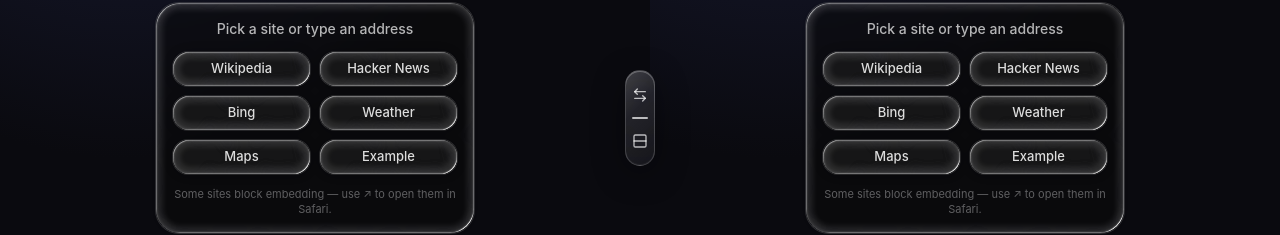
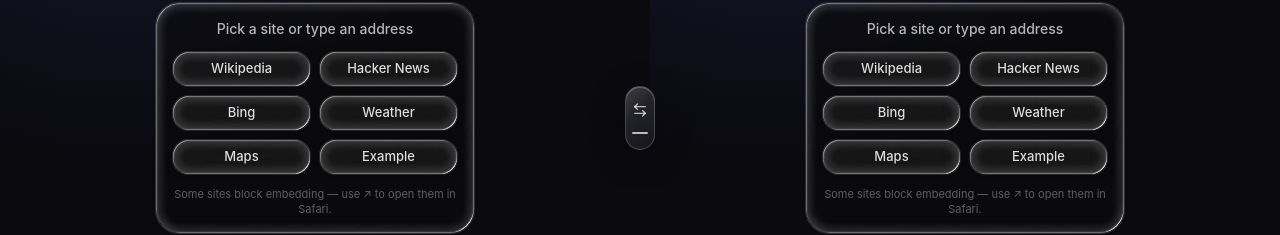
Before and after one commit to Albisourous/duoscreen, a React (Vite) app: page / in a window 1280 px wide. Shown: the part 282-517 px from the top of the page. Built offline with nearby package versions, Linux system fonts and the light colour scheme.

Commit message:
Drive split axis purely from device orientation
Removed the manual rotate toggle and override state; portrait stacks panes, landscape goes side-by-side.

```diff
--- a/src/App.tsx
+++ b/src/App.tsx
@@ -1,5 +1,5 @@
 import { animate, motion } from "motion/react";
-import { ArrowLeftRight, ArrowUpDown, Columns2, Rows2 } from "lucide-react";
+import { ArrowLeftRight, ArrowUpDown } from "lucide-react";
 import { useEffect, useRef, useState } from "react";
 import { Pane } from "@/Pane";
 import { cn } from "@/lib/utils";
@@ -36,9 +36,7 @@
 
 export default function App() {
   const [{ urls, split }, setState] = useState<Saved>(load);
-  const landscape = useLandscape();
-  const [override, setOverride] = useState<boolean | null>(null);
-  const horizontal = override ?? landscape;
+  const horizontal = useLandscape();
   const [dragging, setDragging] = useState(false);
   const containerRef = useRef<HTMLDivElement>(null);
 
@@ -54,7 +52,6 @@
     });
 
   const swap = () => setState((s) => ({ ...s, urls: [s.urls[1], s.urls[0]] }));
-  const rotate = () => setOverride(!horizontal);
   const reset = () =>
     animate(split, 50, {
       type: "spring",
@@ -73,7 +70,6 @@
   };
 
   const SwapIcon = horizontal ? ArrowLeftRight : ArrowUpDown;
-  const RotateIcon = horizontal ? Rows2 : Columns2;
 
   return (
     <div
@@ -106,7 +102,7 @@
           whileTap={{ scale: 1.12 }}
           className={cn(
             "glass glass-strong absolute flex items-center justify-center gap-0.5 rounded-full",
-            horizontal ? "h-24 w-11 flex-col" : "h-11 w-24"
+            horizontal ? "h-16 w-10 flex-col" : "h-10 w-16"
           )}
         >
           <button
@@ -123,13 +119,6 @@
           >
             <span className="block h-0.5 w-4 rounded-full bg-current" />
           </button>
-          <button
-            aria-label="Rotate layout"
-            className="rounded-full p-1.5 text-white/70 active:text-white"
-            onClick={rotate}
-          >
-            <RotateIcon className="size-4" />
-          </button>
         </motion.div>
       </div>
 
```
Also changed, not shown: 1 other file (tests, documents, lock files or other folders).
